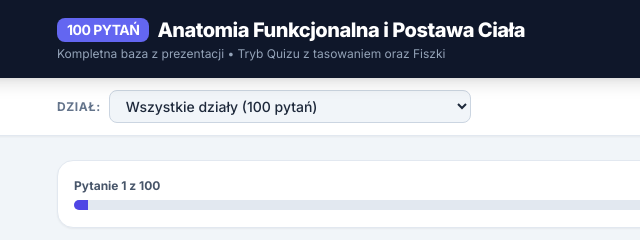
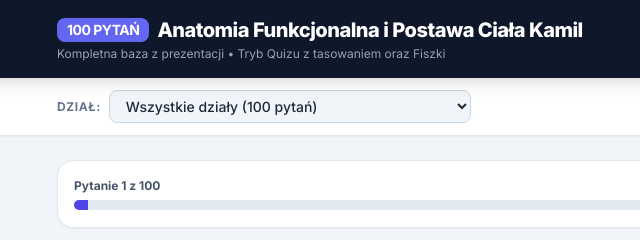
Before and after one commit to kamil2G1/ANATOMIA-, a plain HTML site: page index.html in a window 1280 px wide. Shown: the top 240 px of the page, 87-727 px from the left. Drawn offline with nearby package versions, Linux system fonts and the light colour scheme.

Commit message:
index.html

```diff
--- a/index.html
+++ b/index.html
@@ -36,7 +36,7 @@
       <div>
         <h1 class="text-xl font-extrabold tracking-tight flex items-center gap-2">
           <span class="bg-indigo-500 text-white px-2.5 py-0.5 rounded-lg text-sm font-bold">100 PYTAŃ</span>
-          Anatomia Funkcjonalna i Postawa Ciała
+          Anatomia Funkcjonalna i Postawa Ciała Kamil
         </h1>
         <p class="text-xs text-slate-400 mt-0.5">Kompletna baza z prezentacji • Tryb Quizu z tasowaniem oraz Fiszki</p>
       </div>
```
